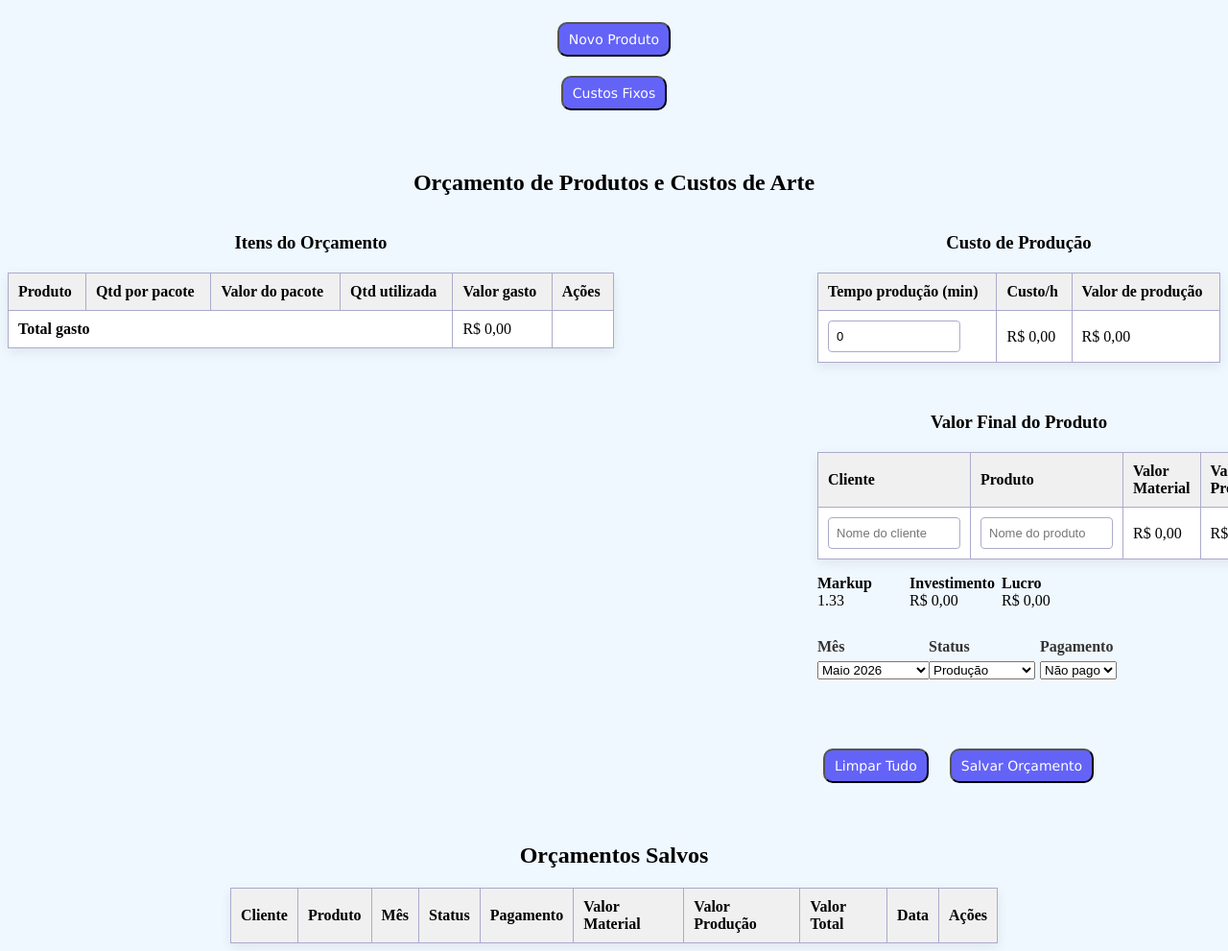
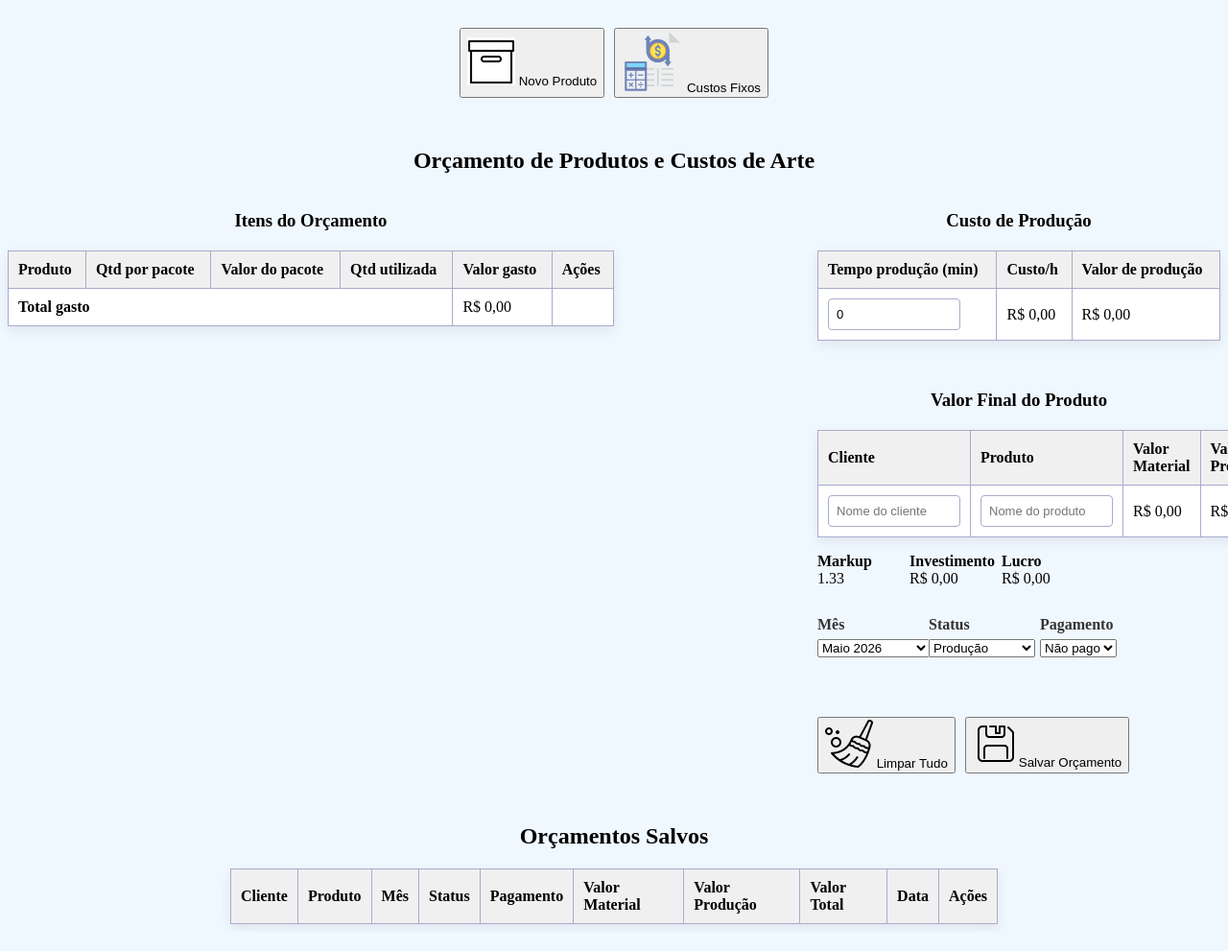
Before and after one commit to RafaelBassalo/Borboleta.Papelando, a plain HTML site: page orcamento.html in a window 1280 px wide. Shown: the part 97-1088 px from the top of the page at 96% size. Drawn offline with Linux system fonts and the light colour scheme.

Commit message:
update estilos

```diff
--- a/orcamento.html
+++ b/orcamento.html
@@ -16,7 +16,13 @@
     <h1>Orçamento</h1>
     <p>Cadastre aqui os produtos que você deseja incluir no orçamento.</p>
 
-    <button id="novoProdutoBtn" class="action-button2">Novo Produto</button>
+    <div style="display: flex; gap: 10px; margin-top: 16px;">
+
+        <button id="novoProdutoBtn" class="action-button"><img src="imagens/icons8-produtos.gif" alt="Produtos"> Novo Produto </button>
+        <button id="novoCustoBtn" class="action-button"><img src="imagens/icons8-custos-64.png" alt="Custos"> Custos Fixos</button>
+
+    </div>
+
 
     <div id="produtoFormContainer" class="hidden">
         <form id="produtoForm">
@@ -35,7 +41,7 @@
             </div>
             <div class="form-actions1">
                 <button type="submit">
-                    <img src="./imagens/icons8-botão-salvar-48.png" alt="Salvar">
+                    <img src="./imagens/icons8-salvar-48.png" alt="Salvar">
                 </button>
                 <button type="button" id="cancelarProdutoBtn">
                     <img src="./imagens/icons8-cancelar-50.png" alt="Cancelar">
@@ -44,7 +50,6 @@
         </form>
     </div>
 
-    <button id="novoCustoBtn" class="action-button2">Custos Fixos</button>
 
     <div id="custoFormContainer" class="hidden">
         <form id="custoForm">
@@ -102,7 +107,7 @@
             </div>
             <div class="form-actions1">
                 <button type="submit">
-                    <img src="./imagens/icons8-botão-salvar-48.png" alt="Salvar">
+                    <img src="./imagens/icons8-salvar-48.png" alt="Salvar">
                 </button>
                 <button type="button" id="cancelarCustoBtn">
                     <img src="./imagens/icons8-cancelar-50.png" alt="Cancelar">
@@ -215,8 +220,12 @@
                     </div>
                 </div>
                 <div style="display: flex; gap: 10px; margin-top: 16px;">
-                    <button id="limparOrcamentoBtn" class="action-button2">Limpar Tudo</button>
-                    <button id="salvarOrcamentoBtn" class="action-button2">Salvar Orçamento</button>
+                    <button id="limparOrcamentoBtn" class="action-button">
+                        <img src="./imagens/icons8-vassoura-50.png" alt="Limpar Tudo"> Limpar Tudo
+                    </button>
+                    <button id="salvarOrcamentoBtn" class="action-button">
+                        <img src="./imagens/icons8-salvar-48.png" alt="Salvar Orçamento">Salvar Orçamento
+                    </button>
                 </div>
             </div>
         </div>
--- a/script.js
+++ b/script.js
@@ -539,8 +539,7 @@ if (custoForm) {
 
             const transformarButton = document.createElement('button');
             transformarButton.type = 'button';
-            transformarButton.className = 'action-button';
-            transformarButton.textContent = 'Transformar em Pedido';
+            transformarButton.innerHTML = '<img src="./imagens/icons8-ordem-de-compra-64.png" alt="Transformar"> Transformar em Pedido';
             transformarButton.addEventListener('click', () => {
                 transformarEmPedido(orcamento);
             });
```
Also changed, not shown: pedido.html (+1 -1 lines), imagens/icons8-custos-64.png (added), imagens/icons8-ordem-de-compra-64.png (added), imagens/icons8-produtos.gif (added), imagens/icons8-salvar-48.png (added), imagens/icons8-vassoura-50.png (added).
